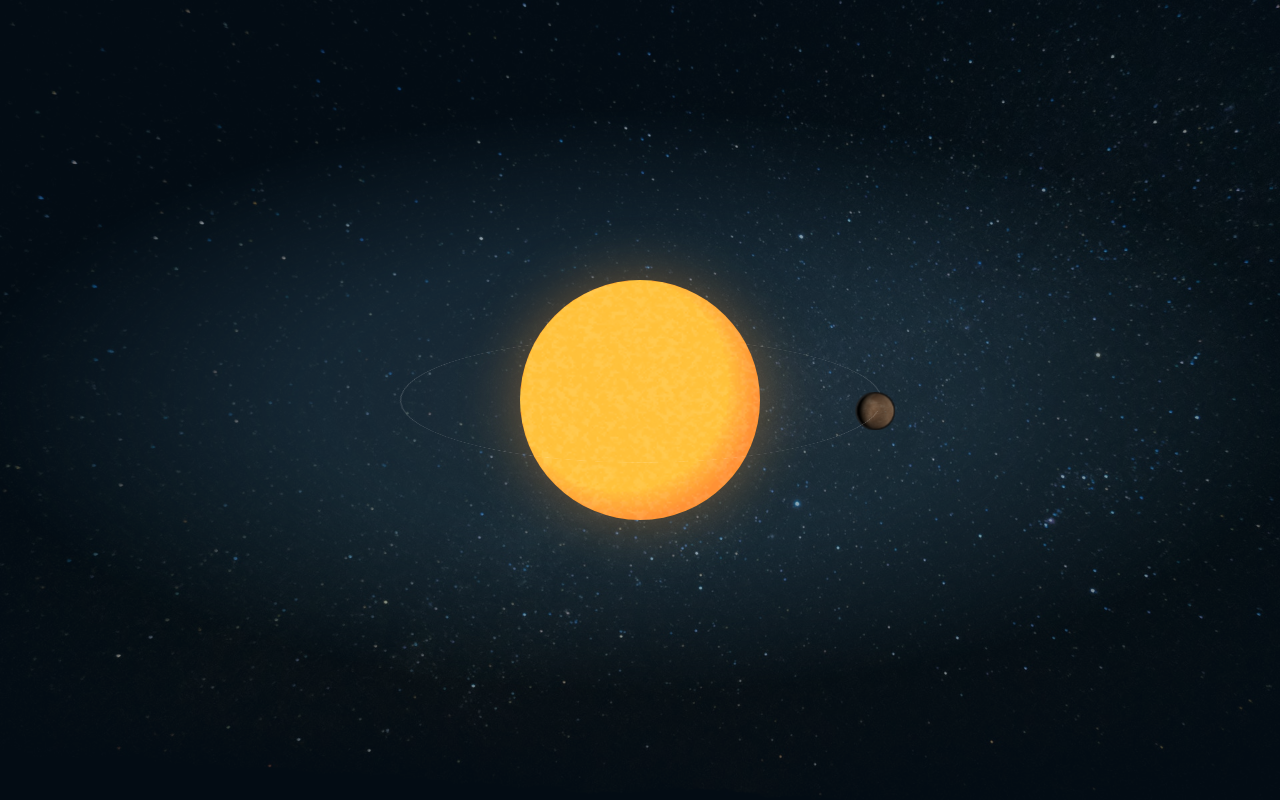
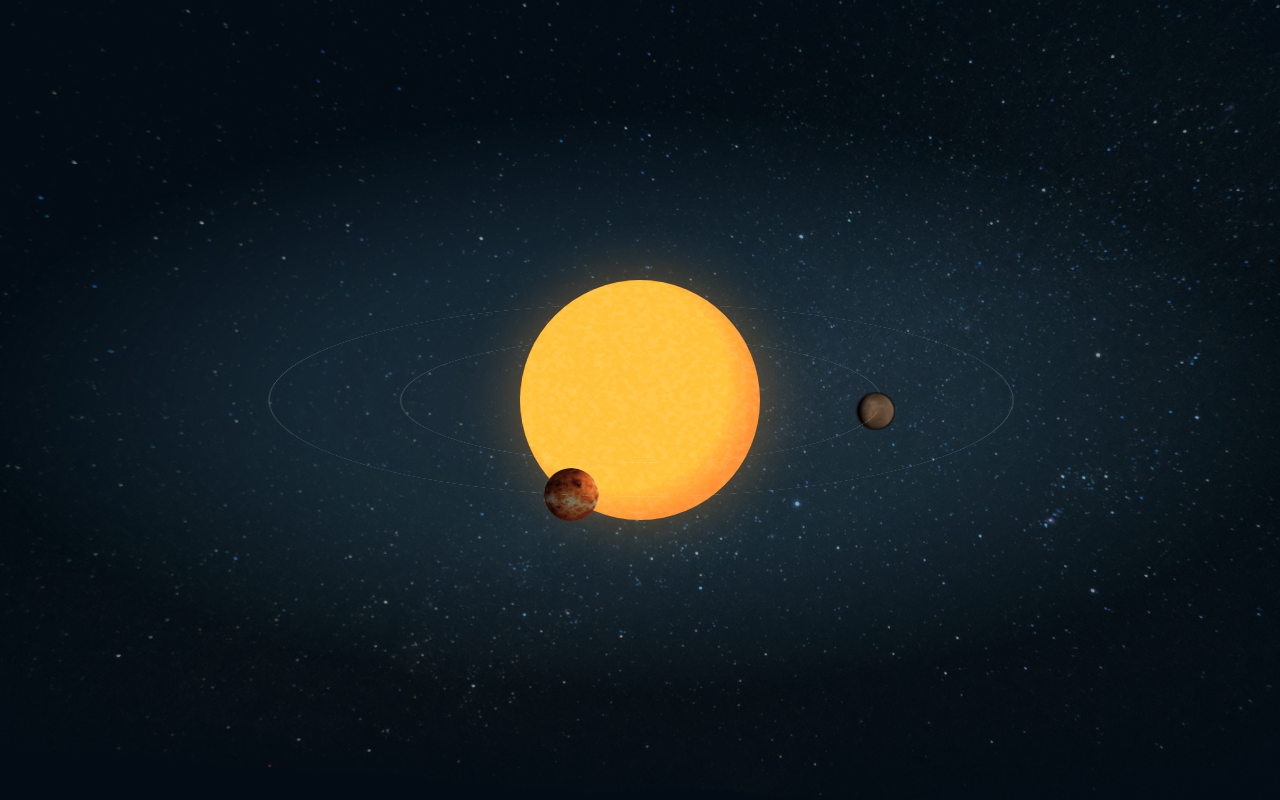
Before and after one commit to susgupta/css_solar_system, a plain HTML site: page dist/index.html in a window 1280 px wide. Drawn offline with Linux system fonts and the light colour scheme.

Commit message:
Added Venus planet animation

```diff
--- a/dist/css/solar.css
+++ b/dist/css/solar.css
@@ -162,8 +162,21 @@ body {
   margin-left: -6em;
 }
 
+#venus.orbit {
+  width: 13.5em;
+  height: 13.5em;
+  margin-top: -6.75em;
+  margin-left: -6.75em;
+}
+
 /* Planet starting positions */
 #mercury .pos {
+  left: 50%;
+  top: -1px;
+  border: solid 3px red;
+}
+
+#venus .pos {
   left: 50%;
   top: -1px;
   border: solid 3px red;
@@ -175,6 +188,11 @@ body {
   animation-duration: 2.9s;
 }
 
+#venus.orbit,
+#venus .pos {
+  animation-duration: 3.4s;
+}
+
 /* Planet sizes */
 #sun {
   font-size: 24em;
@@ -182,11 +200,19 @@ body {
 #mercury {
   font-size: 4em;
 }
+#venus {
+  font-size: 5.5em;
+}
 
 /* Planet shadow animations */
 #mercury .planet {
-  animation-name: shadow-mercury;
+  animation-name: shadoworbit;
   animation-duration: 2.9s;
+}
+
+#venus .planet {
+  animation-name: shadoworbit;
+  animation-duration: 3.4s;
 }
 
 /* Images */
@@ -203,6 +229,10 @@ body {
   background-image: url("../img/mercury.png");
 }
 
+#venus-planet {
+  background-image: url("../img/venus.jpg");
+}
+
 /* Animations */
 
 @keyframes orbit {
@@ -214,7 +244,7 @@ body {
   }
 }
 
-@keyframes shadow-mercury {
+@keyframes shadoworbit {
   0% {
     box-shadow: inset 0 0 20px rgba(0, 0, 0, 0.5); /* top */
   }
--- a/dist/index.html
+++ b/dist/index.html
@@ -16,6 +16,10 @@
         <div id="mercury" class="orbit">
           <div class="pos"><div class="planet" id="mercury-planet"></div></div>
         </div>
+
+        <div id="venus" class="orbit">
+          <div class="pos"><div class="planet" id="venus-planet"></div></div>
+        </div>
       </div>
     </div>
   </body>
```
Also changed, not shown: dist/img/venus.jpg (added).
